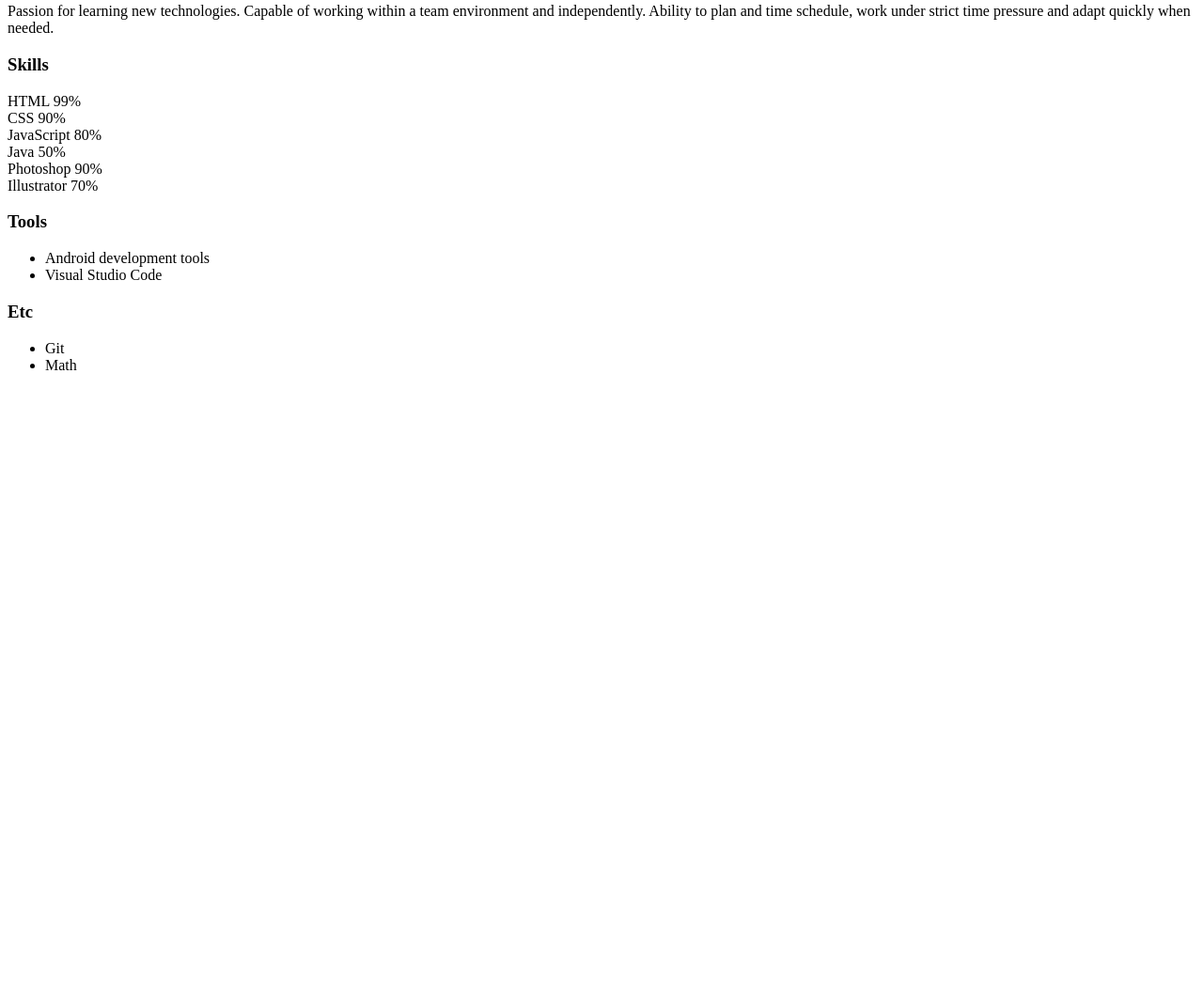
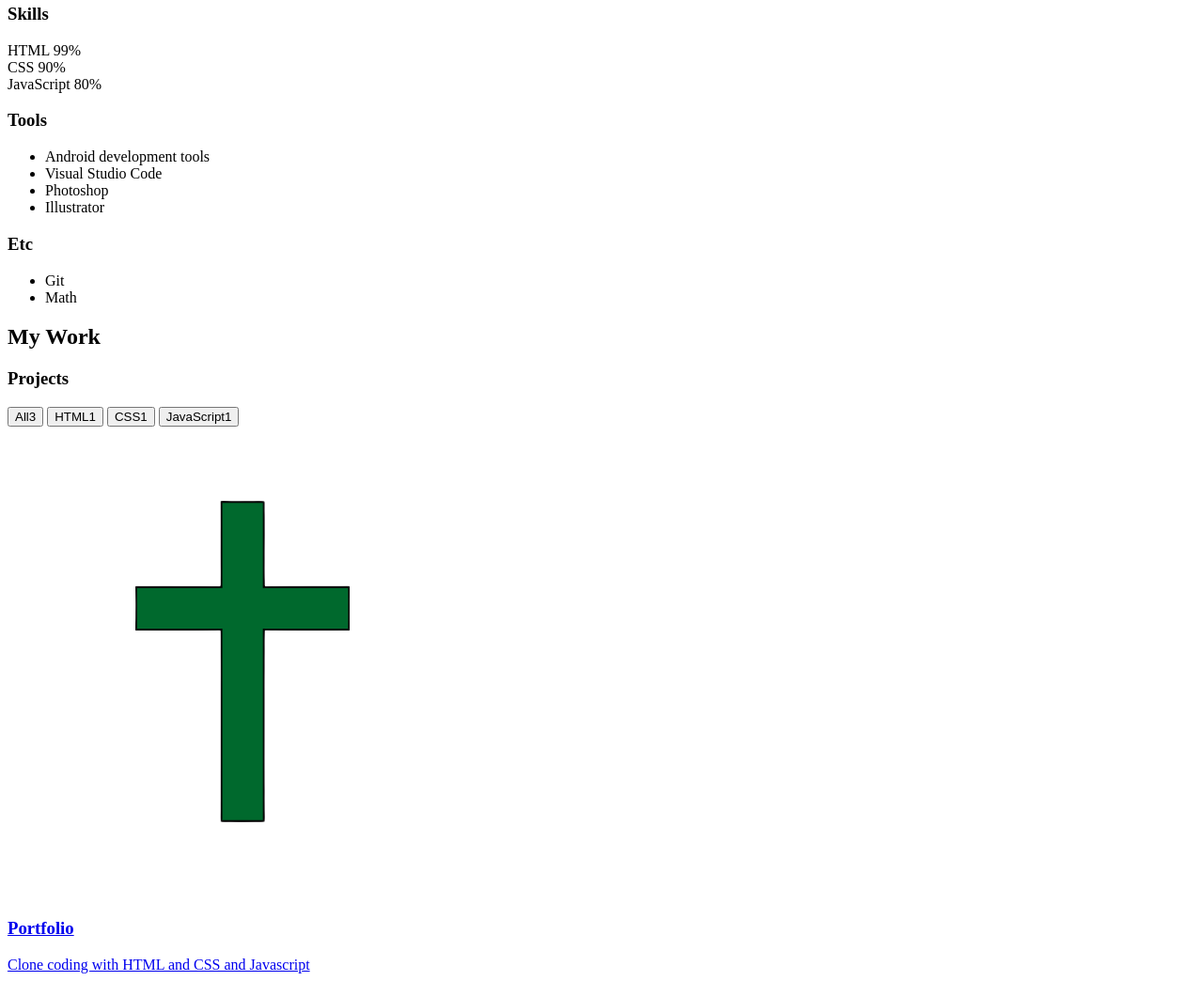
Before and after one commit to hellofairy/portfolio, a plain HTML site: page index.html in a window 1280 px wide. Shown: the part 1643-2687 px from the top of the page at 94% size. Before the commit the page ends 2057 px from the top, so only its background shows below. Drawn offline with Linux system fonts and the light colour scheme.

Commit message:
HTML: Work

```diff
--- a/index.html
+++ b/index.html
@@ -63,22 +63,22 @@
           <div class="major__icon">
             <i class="fab fa-html5"></i>
           </div>
-          <div class="major__title">Front-end</div>
-          <div class="major__description">HTML, CSS, JavaScript</div>
+          <div class="major__title">HTML</div>
+          <div class="major__description"></div>
         </div>
         <div class="major">
           <div class="major__icon">
-            <i class="fab fa-java"></i>
+            <i class="fab fa-css3-alt"></i>
           </div>
-          <div class="major__title">Back-end</div>
-          <div class="major__description">Java</div>
+          <div class="major__title">CSS</div>
+          <div class="major__description"></div>
         </div>
         <div class="major">
           <div class="major__icon">
-            <i class="fas fa-magic"></i>
+            <i class="fab fa-js-square"></i>
           </div>
-          <div class="major__title">Design</div>
-          <div class="major__description">Photoshop, Illustrator</div>
+          <div class="major__title">JavaScript</div>
+          <div class="major__description"></div>
         </div>
         <div class="about__jobs">
           <div class="job">
@@ -146,33 +146,6 @@
               <div class="skill__value"></div>
             </div>
           </div>
-          <div class="skill">
-            <div class="skill_description">
-              <span>Java</span>
-              <span>50%</span>
-            </div>
-            <div class="skill__bar">
-              <div class="skill__value"></div>
-            </div>
-          </div>
-          <div class="skill">
-            <div class="skill_description">
-              <span>Photoshop</span>
-              <span>90%</span>
-            </div>
-            <div class="skill__bar">
-              <div class="skill__value"></div>
-            </div>
-          </div>
-          <div class="skill">
-            <div class="skill_description">
-              <span>Illustrator</span>
-              <span>70%</span>
-            </div>
-            <div class="skill__bar">
-              <div class="skill__value"></div>
-            </div>
-          </div>
         </div>
         <div class="skillset__right">
           <div class="tools">
@@ -180,6 +153,8 @@
             <ul class="tools__list">
               <li><span>Android development tools</span></li>
               <li><span>Visual Studio Code</span></li>
+              <li><span>Photoshop</span></li>
+              <li><span>Illustrator</span></li>
             </ul>
           </div>
           <div class="etc">
@@ -194,7 +169,38 @@
     </section>
 
     <!-- Work -->
-    <section id="work"></section>
+    <section id="work">
+      <h1>My Work</h1>
+      <h3>Projects</h3>
+      <div class="work_categories">
+        <button class="category__btn">
+          All<span class="categoty__count">3</span>
+        </button>
+        <button class="category__btn">
+          HTML<span class="categoty__count">1</span>
+        </button>
+        <button class="category__btn">
+          CSS<span class="categoty__count">1</span>
+        </button>
+        <button class="category__btn">
+          JavaScript<span class="categoty__count">1</span>
+        </button>
+      </div>
+
+      <div class="work__projects">
+        <a
+          href="https://github.com/hellofairy/portfolio"
+          class="project"
+          traget="blank"
+        >
+          <img src="imgs/cross.png" alt="Portfolio" />
+          <div class="project__description">
+            <h3>Portfolio</h3>
+            <span>Clone coding with HTML and CSS and Javascript</span>
+          </div>
+        </a>
+      </div>
+    </section>
 
     <!-- Testimonials -->
     <section id="testimonials"></section>
```
